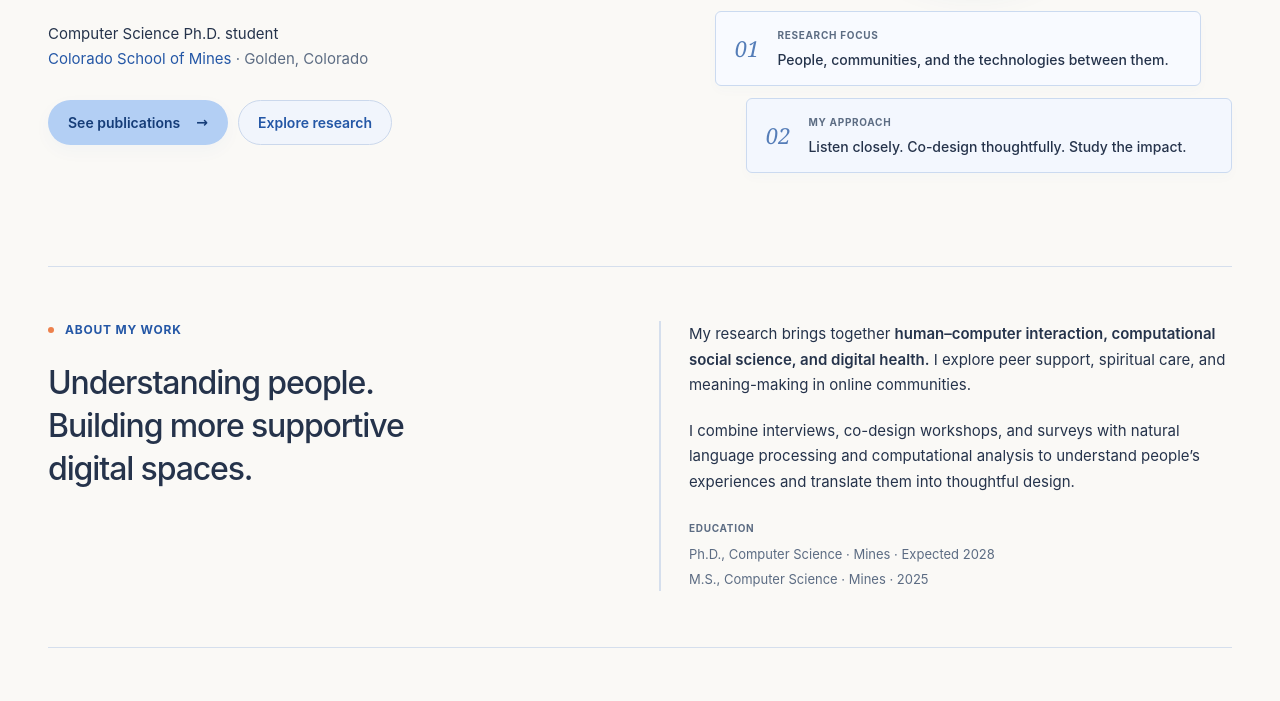
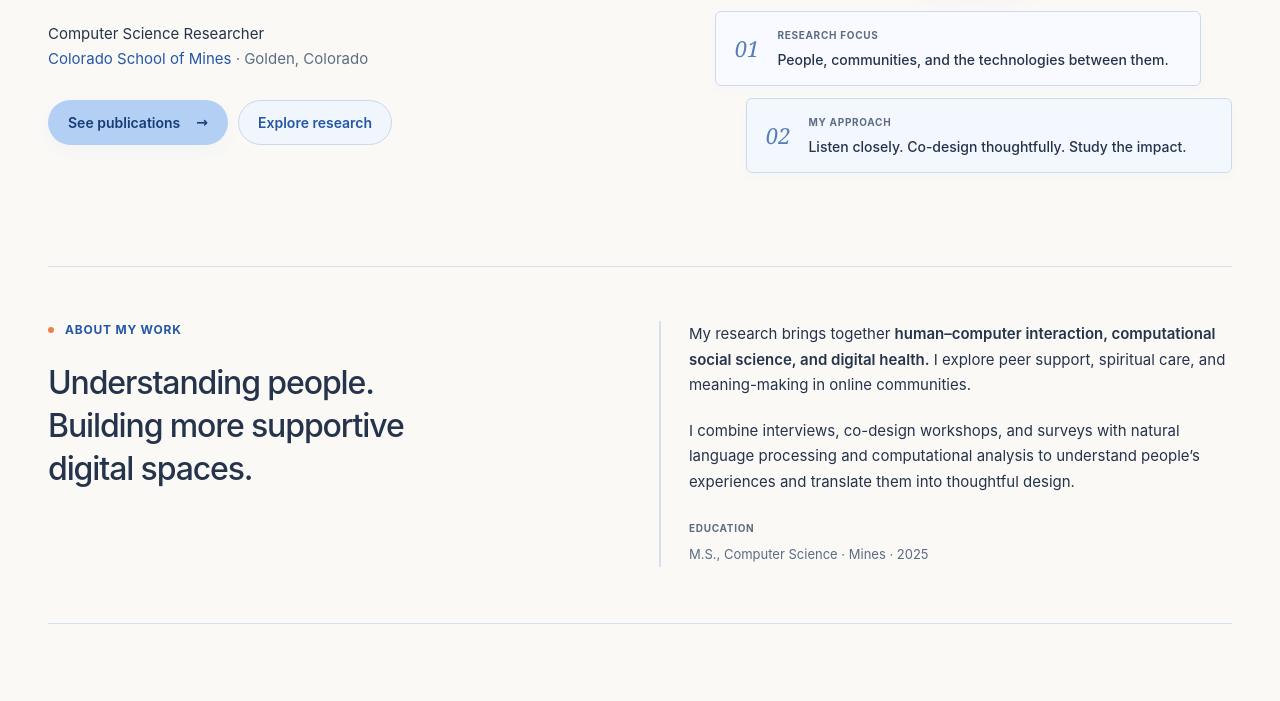
Before and after one commit to ShadiNrz/Website, a plain HTML site: page index.html in a window 1280 px wide. Shown: the part 545-1246 px from the top of the page. Drawn offline with Linux system fonts and the light colour scheme.

Commit message:
Remove Ph.D. references from profile, education, and metadata

```diff
--- a/index.html
+++ b/index.html
@@ -6,7 +6,7 @@
     <title>Shadi Nourriz — HCI Researcher</title>
     <meta
       name="description"
-      content="Shadi Nourriz is a Computer Science Ph.D. student at Colorado School of Mines researching human–computer interaction, digital health, and supportive online communities."
+      content="Shadi Nourriz is a Computer Science researcher at Colorado School of Mines researching human–computer interaction, digital health, and supportive online communities."
     />
     <link rel="canonical" href="https://www.shadinourriz.com/" />
     <meta property="og:title" content="Shadi Nourriz — HCI Researcher" />
@@ -77,7 +77,7 @@
             these connections more meaningful.
           </p>
           <p class="affiliation">
-            Computer Science Ph.D. student<br /><a
+            Computer Science Researcher<br /><a
               href="https://www.mines.edu/"
               target="_blank"
               rel="noopener noreferrer"
@@ -147,7 +147,7 @@
           <div class="education-line">
             <span class="note-label">Education</span>
             <p>
-              Ph.D., Computer Science · Mines · Expected 2028<br />M.S.,
+              M.S.,
               Computer Science · Mines · 2025
             </p>
           </div>
```
